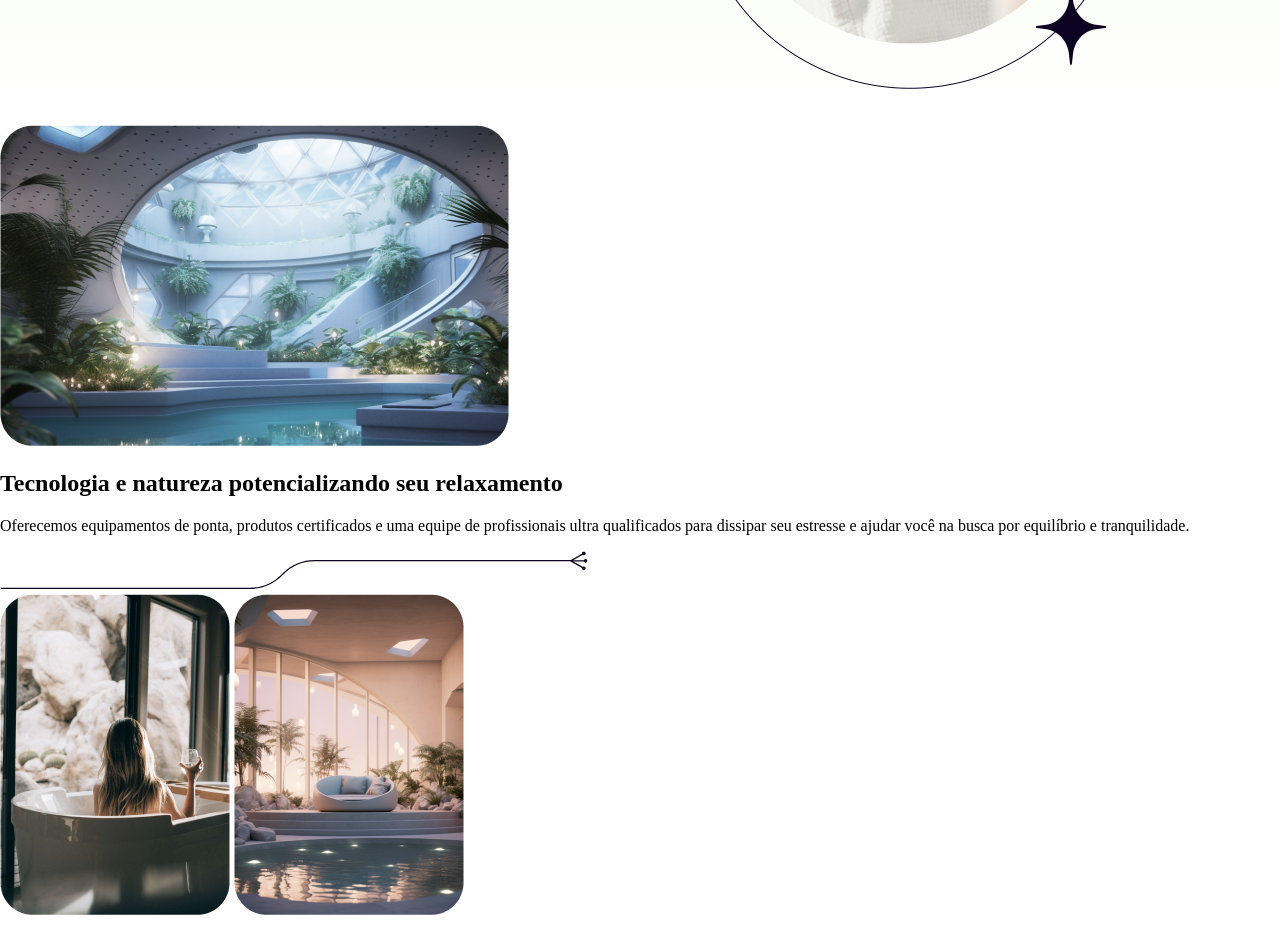
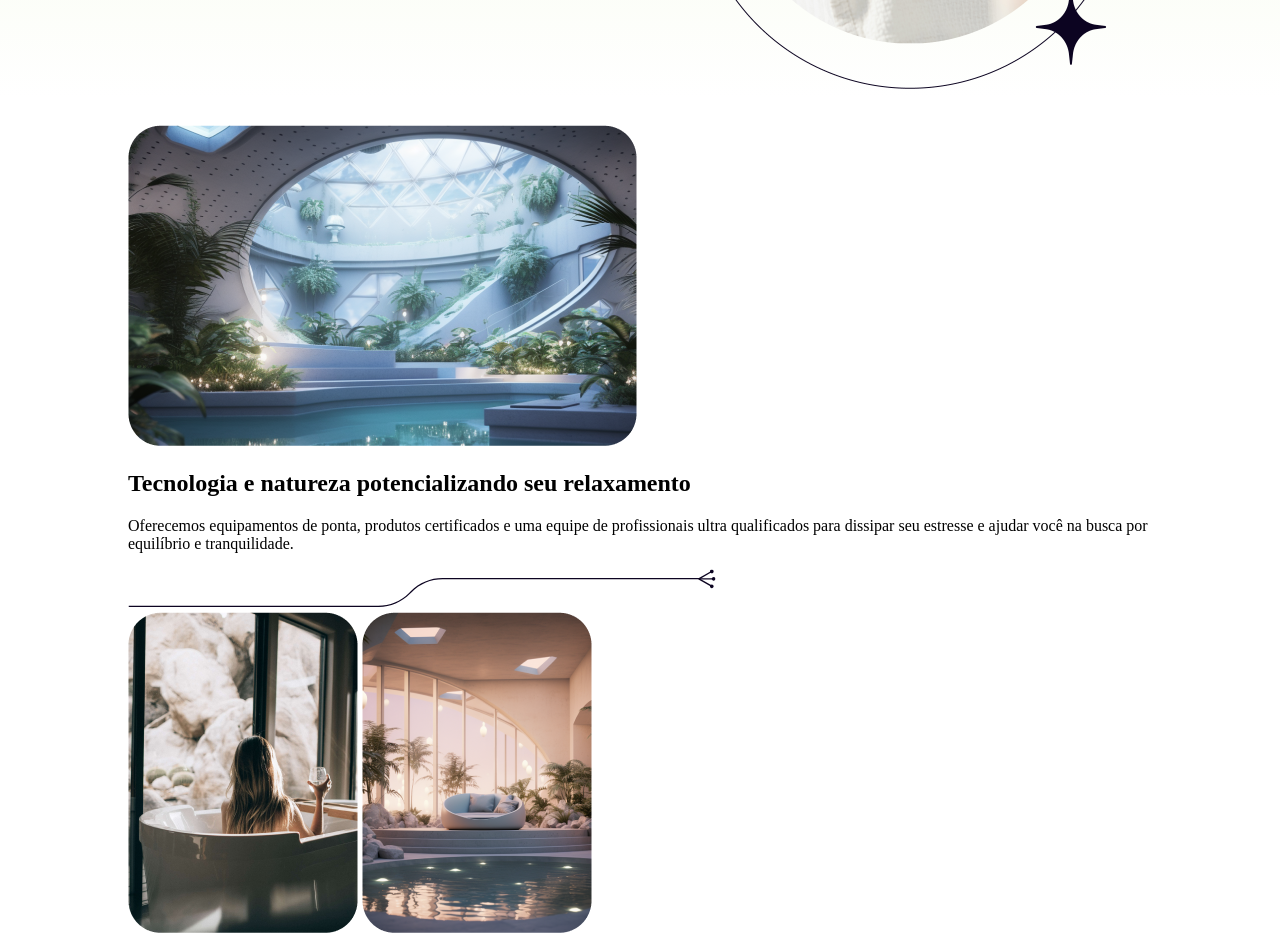
Before and after one commit to MatheusLuCosta/projeto-calmaria-spa, a plain HTML site: page index.html in a window 1280 px wide. Shown: the part 720-1656 px from the top of the page. Drawn offline with nearby package versions, Linux system fonts and the light colour scheme.

Commit message:
arrumando as modularização

```diff
--- a/styles/components/_header.scss
+++ b/styles/components/_header.scss
@@ -1,5 +1,5 @@
 @use '../abstract/variaveis';
-@use '../abstract/mixins'
+@use '../abstract/mixins';
 
 header {
     background: variaveis.$gradiente-primario;
--- /dev/null
+++ b/styles/components/_nosso-espaco.scss
@@ -0,0 +1,5 @@
+@use '../abstract/mixins';
+
+#nosso-espaco {
+    @include mixins.margem-central(80%)
+}
--- a/styles/style.scss
+++ b/styles/style.scss
@@ -1,3 +1,4 @@
 @use 'abstract/root';
 
 @use 'components/header';
+@use 'components/nosso-espaco';
```
Also changed, not shown: styles/style.css, 1 other file.
